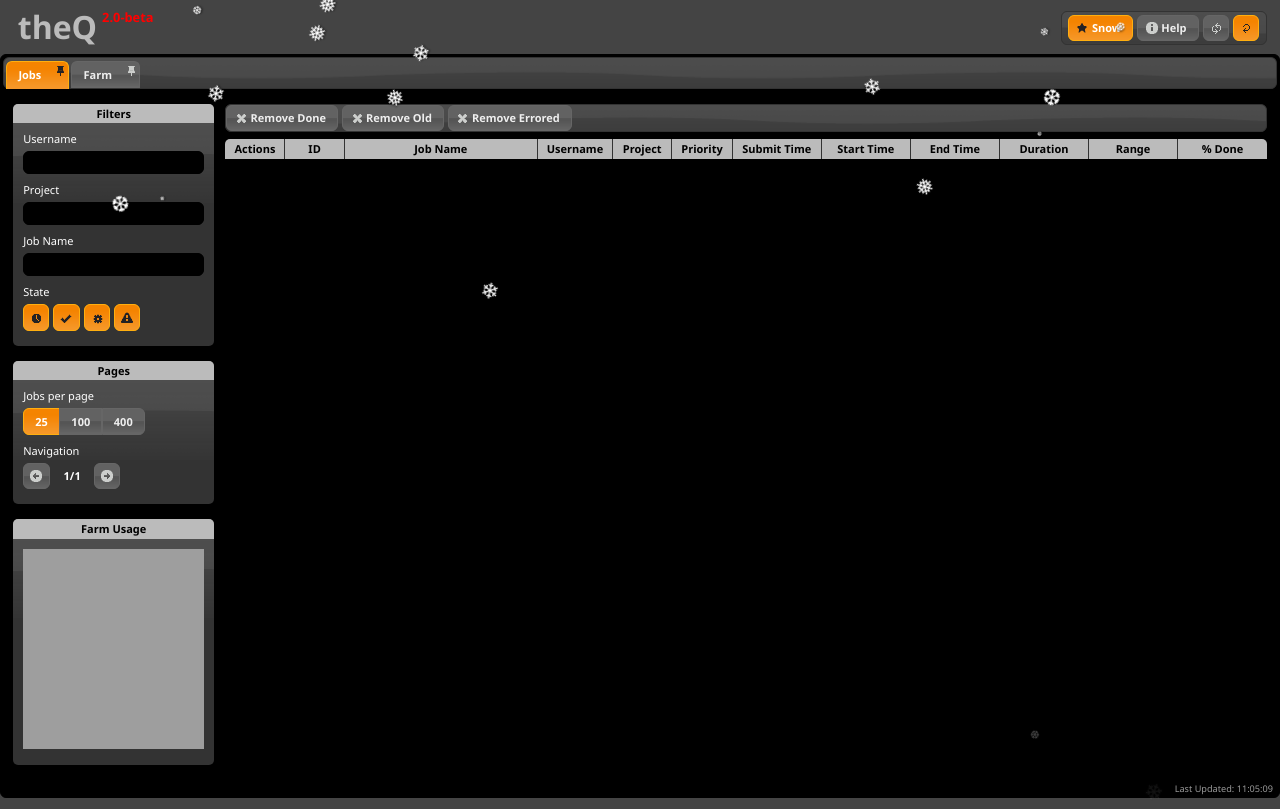
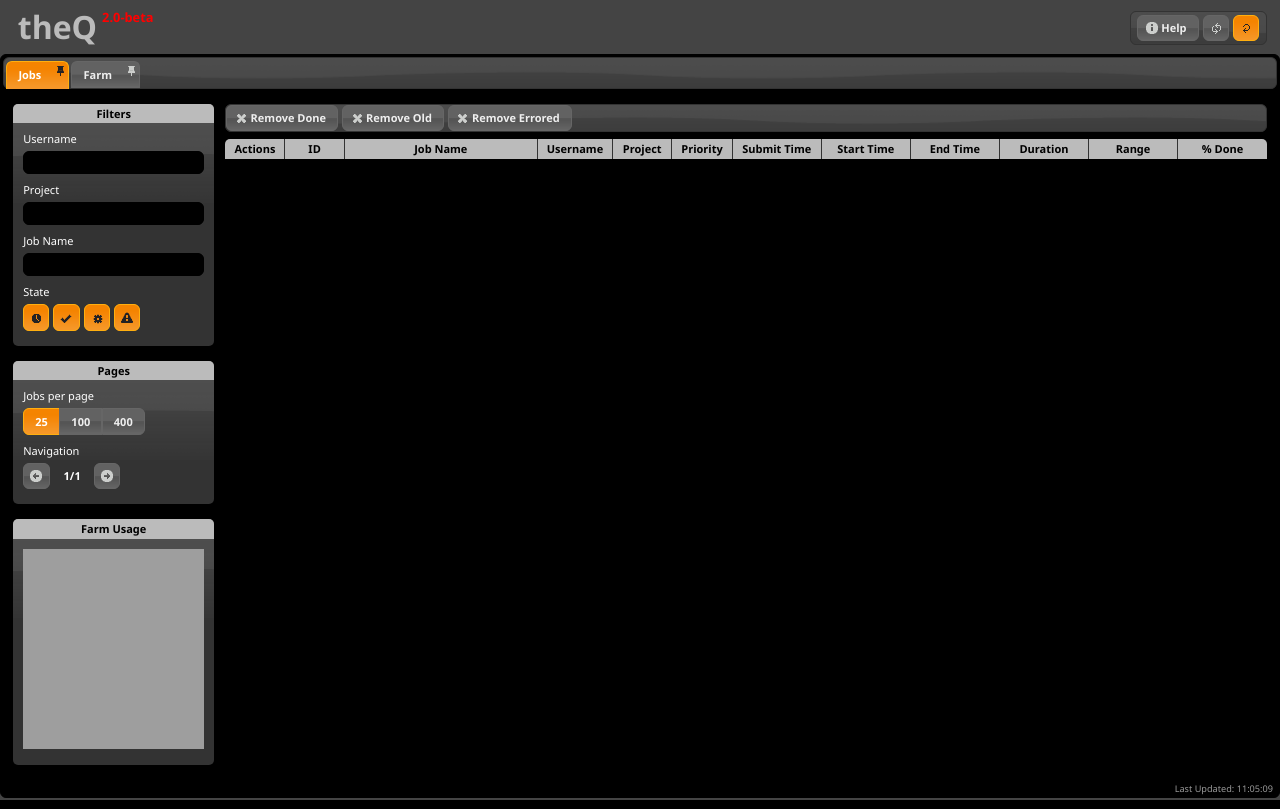
Before and after one commit to primefocusworld/sge4vfx, a Python web app: template webui/templates/index.html in a window 1280 px wide. Run offline with Jinja, Linux system fonts and the light colour scheme; the template is opened without the code that fills it, so the values that code supplies are empty; some libraries are stand-ins or nearby versions; grey boxes are pictures that could not be loaded.

Commit message:
Removed the snow :-(

```diff
--- a/webui/static/css/letitsnow.css
+++ /dev/null
@@ -1,82 +0,0 @@
-.snowflake {
-	position: absolute;
-	text-align: center;
-	z-index: 9999;
-	top: -100px;
-	width: 1em;
-	height: 1em;
-	color: white;
-	font-size: 16px;
-	text-shadow: rgba(0, 0, 0, 0.7) 1px 1px 2px;
-	/* We use the following properties to apply the fade and drop animations to each snowflake.
-	   Each of these properties takes two values. These values respectively match a setting
-	   for fade and drop.
-	*/
-	-webkit-animation-iteration-count: infinite, infinite;
-	-webkit-animation-direction: normal, normal;
-	-webkit-animation-timing-function: linear, ease-in;
-}
-
-.snowflake span {
-	position: absolute;
-	display: block;
-	width: 1em;
-	height: 1em;
-	/* We use the following properties to adjust the clockwiseSpin or counterclockwiseSpin
-	   animations on each snowflake.
-	   The createASnowflake function determines whether a flake has the
-	   clockwiseSpin or counterclockwiseSpin animation.
-	*/
-	-webkit-animation-iteration-count: infinite;
-	-webkit-animation-direction: alternate;
-	-webkit-animation-timing-function: ease-in-out;
-	-webkit-transform-origin: 50% -100%;
-
-}
-
-.snowflake.tiny {
-	font-size: 0.5em;
-}
-
-.snowflake.small {
-	font-size: 1em;
-}
-
-.snowflake.medium {
-	font-size: 2em;
-}
-
-.snowflake.large {
-	font-size: 3em;
-}
-
-.snowflake.massive {
-	font-size: 7em;
-}
-
-/* Hides a snowflake towards the very end of the animation */
-@-webkit-keyframes fade {
-	/* Show a snowflake while into or below 85 percent of the animation and hide it, otherwise */
-	0%   { opacity: 1; }
-	85%  { opacity: 1; }
-	100% { opacity: 0; }
-}
-
-/* Makes a snowflake fall from -50px to 1200px pixels in the y-axis */
-@-webkit-keyframes drop {
-	0%   { -webkit-transform: translate(0px, -50px); }
-	100% { -webkit-transform: translate(0px, 900px); }
-}
-
-/* Rotates a snowflake from -50 to 50 degrees in 2D space */
-@-webkit-keyframes clockwiseSpin {
-	0%   { -webkit-transform: rotate(-50deg); }
-	100% { -webkit-transform: rotate(50deg); }
-}
-
-
-/* Rotates it from 50 to -50 degrees in 2D space */
-@-webkit-keyframes counterclockwiseSpin  {
-	0%   { -webkit-transform: rotate(50deg); }
-	100% { -webkit-transform: rotate(-50deg); }
-}
--- a/webui/static/js/main.js
+++ b/webui/static/js/main.js
@@ -27,11 +27,6 @@ var queueData;
 var queueChart;
 var jobsPageGuage;
 var queueOptions;
-
-// Happy Christmassy snow
-if (! $.browser.mozilla) {
-	var theSnow = new Snow();
-}
 
 // Allows you to call jobsTable cgi script
 function getJobs(params) {
@@ -494,28 +489,10 @@ function setupTopToolbar() {
 		text: false,
 		icons: { primary: "ui-icon-locked" }
 	});
-	if ($.browser.mozilla) {
-		$("[for=snowy]").hide();
-		$("#snowy").hide();
-	} else {
-		$("#snowy").button({
-			text: true,
-			icons: { primary: "ui-icon-star" }
-		}).click(function() { toggleSnow(); });
-		theSnow.start();
-	}
 	$("#manualRefresh").button({
 		text: false,
 		icons: { primary: "ui-icon-refresh" }
 	}).click(function() { refreshPage(); });
-}
-
-function toggleSnow() {
-	if (! theSnow.snowRunning) {
-		theSnow.start();
-	} else {
-		theSnow.stop();
-	}
 }
 
 function setupJobsToolbar() {
--- a/webui/templates/index.html
+++ b/webui/templates/index.html
@@ -13,10 +13,6 @@
   <script type="text/javascript" src="{{ static_url("js/vendor/jquery.cookie.js") }}"></script>
   <script type="text/javascript" src="{{ static_url("js/vendor/mustache.js") }}"></script>
   <script type="text/javascript" src="{{ static_url("js/templates.js") }}"></script>
-
-  <script type="text/javascript" src="{{ static_url("js/letitsnow.js") }}"></script>
-  <link rel="stylesheet" type="text/css" media="screen" href="{{ static_url("css/letitsnow.css") }}">
-
   <script type="text/javascript" src="{{ static_url("js/main.js") }}"></script>
   <script type='text/javascript' src='https://www.google.com/jsapi'></script>
   <script type='text/javascript'>
@@ -28,7 +24,6 @@
 <div id="header">
   <h1>theQ<sup>2.0-beta</sup></h1>
   <div id="topToolbar" class="ui-widget-header ui-corner-all">
-    <input type="checkbox" id="snowy" name="snowy" checked="yes"><label for="snowy">Snow</label>
     <button id="showLegend">Help</button>
     <button id="manualRefresh" title="Manual Refresh">Refresh</button>
     <input type="checkbox" id="autorefresh" name="autorefresh"><label for="autorefresh">Auto Refresh</label>
```
Also changed, not shown: webui/static/js/letitsnow.js (deleted, +0 -95 lines).
